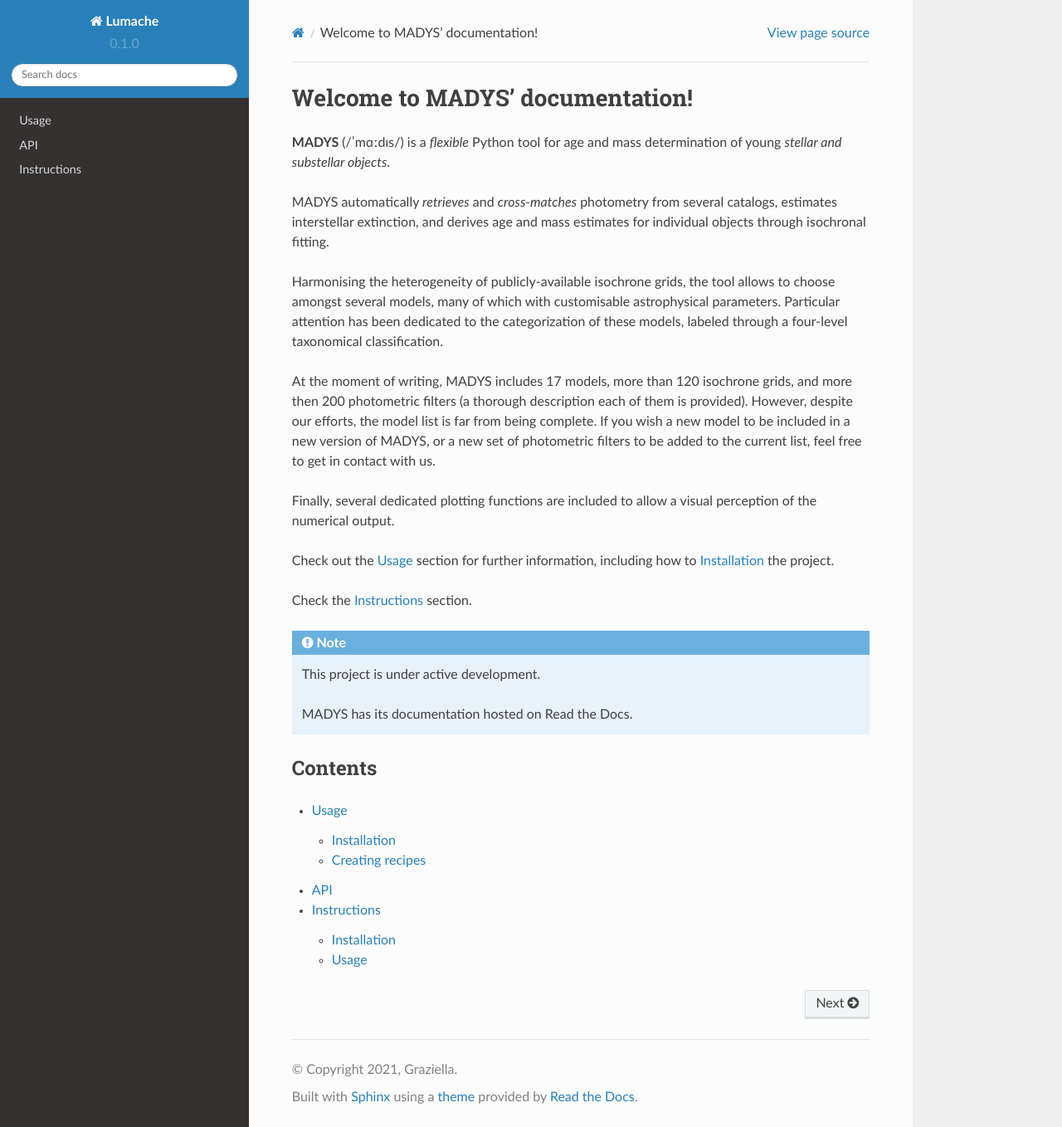
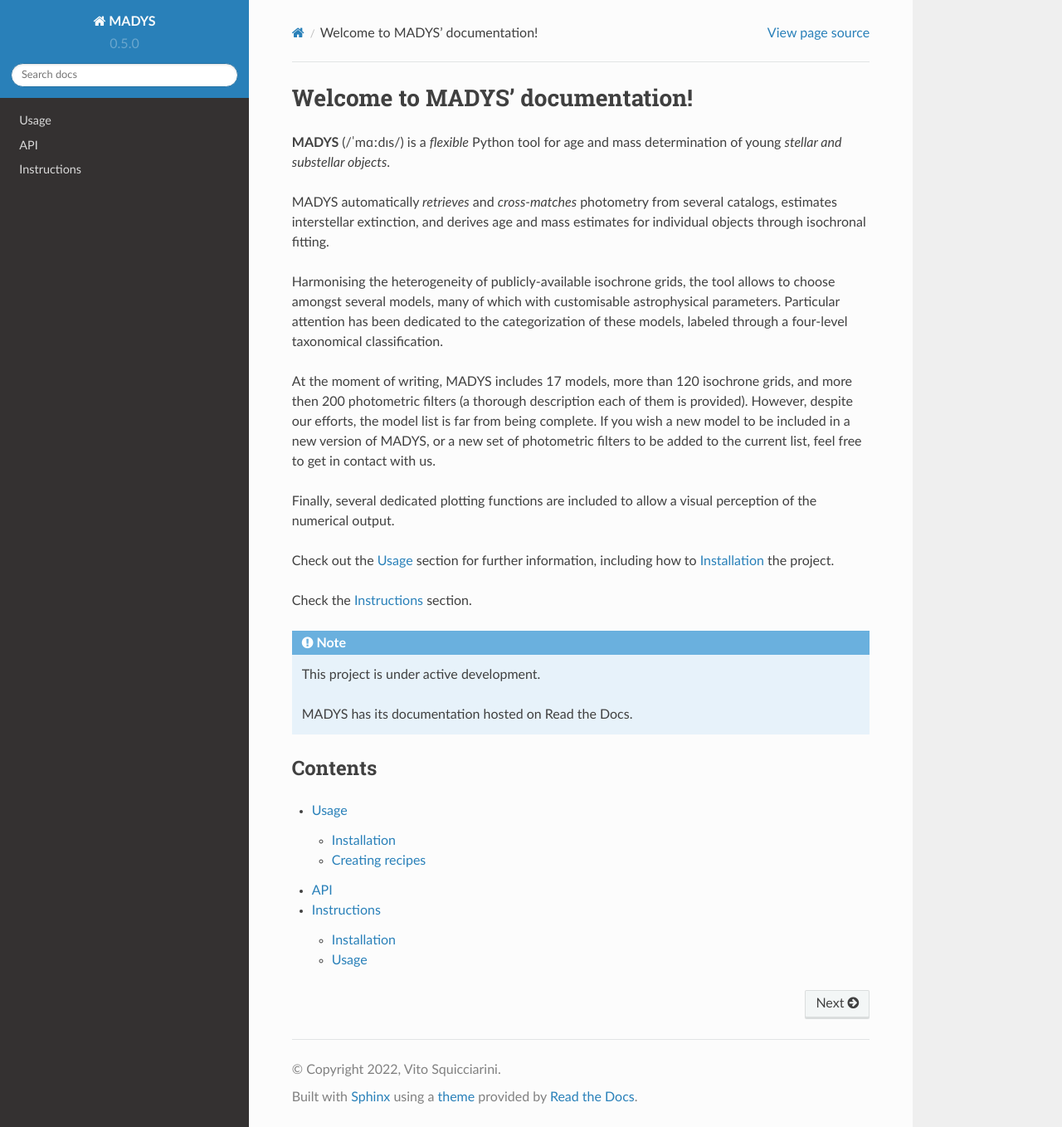
Before and after one commit to vsquicciarini/madys, a Sphinx documentation site: the page built from docs/source/index.rst, in a window 1280 px wide and 1358 px high. Shown: the whole window at 83% size. Built offline with Sphinx 7.4.7 and the Read the Docs theme 2.0.0, drawn with Linux system fonts in a browser that asks for light colours.

Commit message:
Update conf.py

```diff
--- a/docs/source/conf.py
+++ b/docs/source/conf.py
@@ -2,12 +2,12 @@
 
 # -- Project information
 
-project = 'Lumache'
-copyright = '2021, Graziella'
-author = 'Graziella'
+project = 'MADYS'
+copyright = '2022, Vito Squicciarini'
+author = 'Vito Squicciarini'
 
-release = '0.1'
-version = '0.1.0'
+release = '0.5'
+version = '0.5.0'
 
 # -- General configuration
 
```
